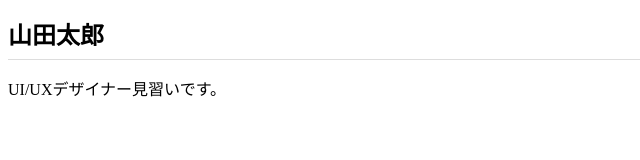
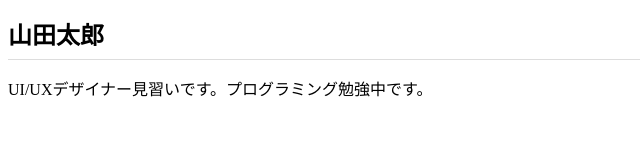
Before and after one commit to Sagu0826/sagu0826.github.io, a plain HTML site: page index.html in a window 1280 px wide. Shown: the whole page, without its empty margins (0-640 px from the left). Drawn offline with Linux system fonts and the light colour scheme.

Commit message:
Add files via upload

```diff
--- a/index.html
+++ b/index.html
@@ -7,6 +7,6 @@
 </head>
 <body>
   <h1>山田太郎</h1>
-  <p>UI/UXデザイナー見習いです。</p>
+  <p>UI/UXデザイナー見習いです。プログラミング勉強中です。</p>
 </body>
 </html>
```
